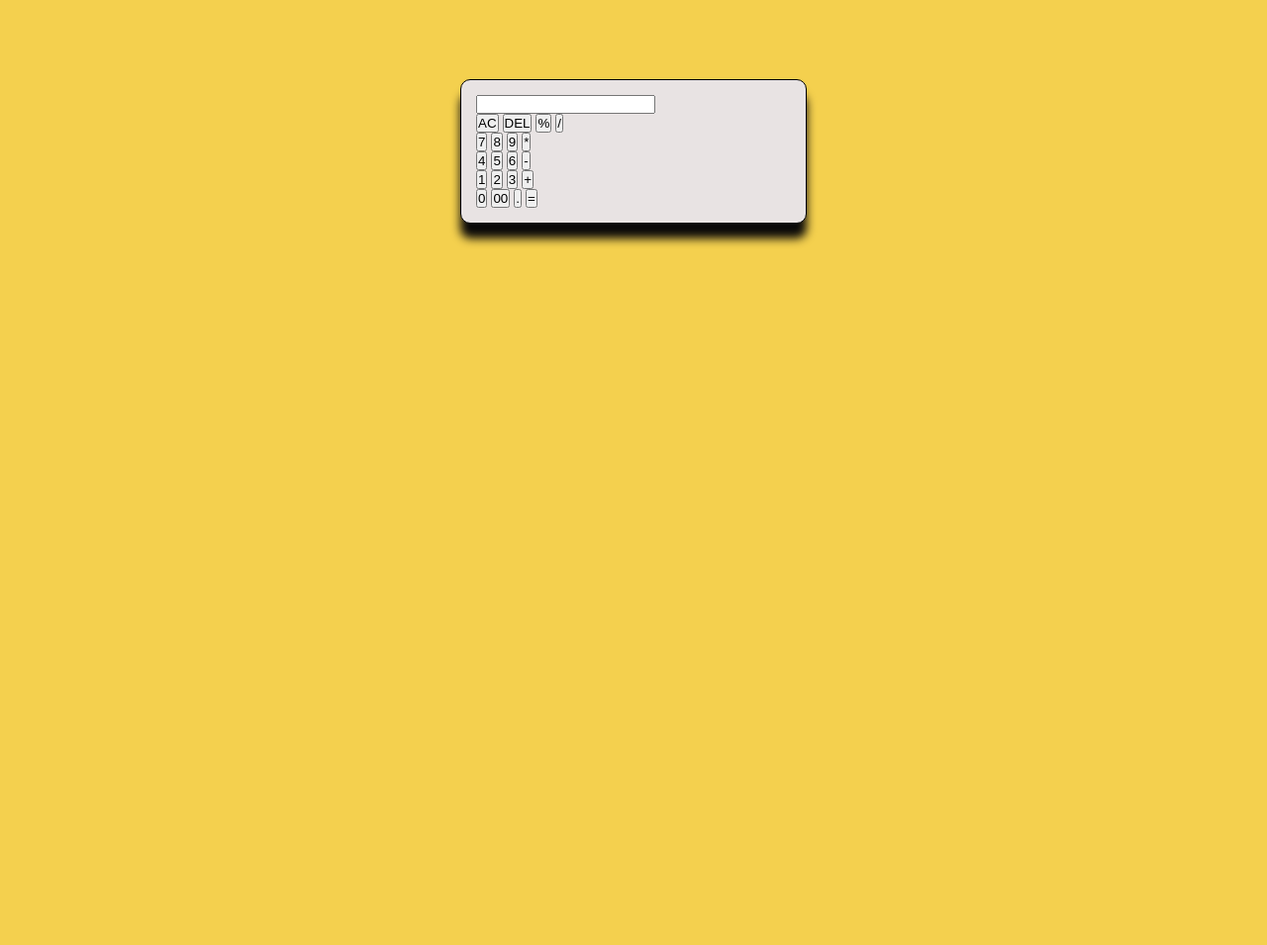
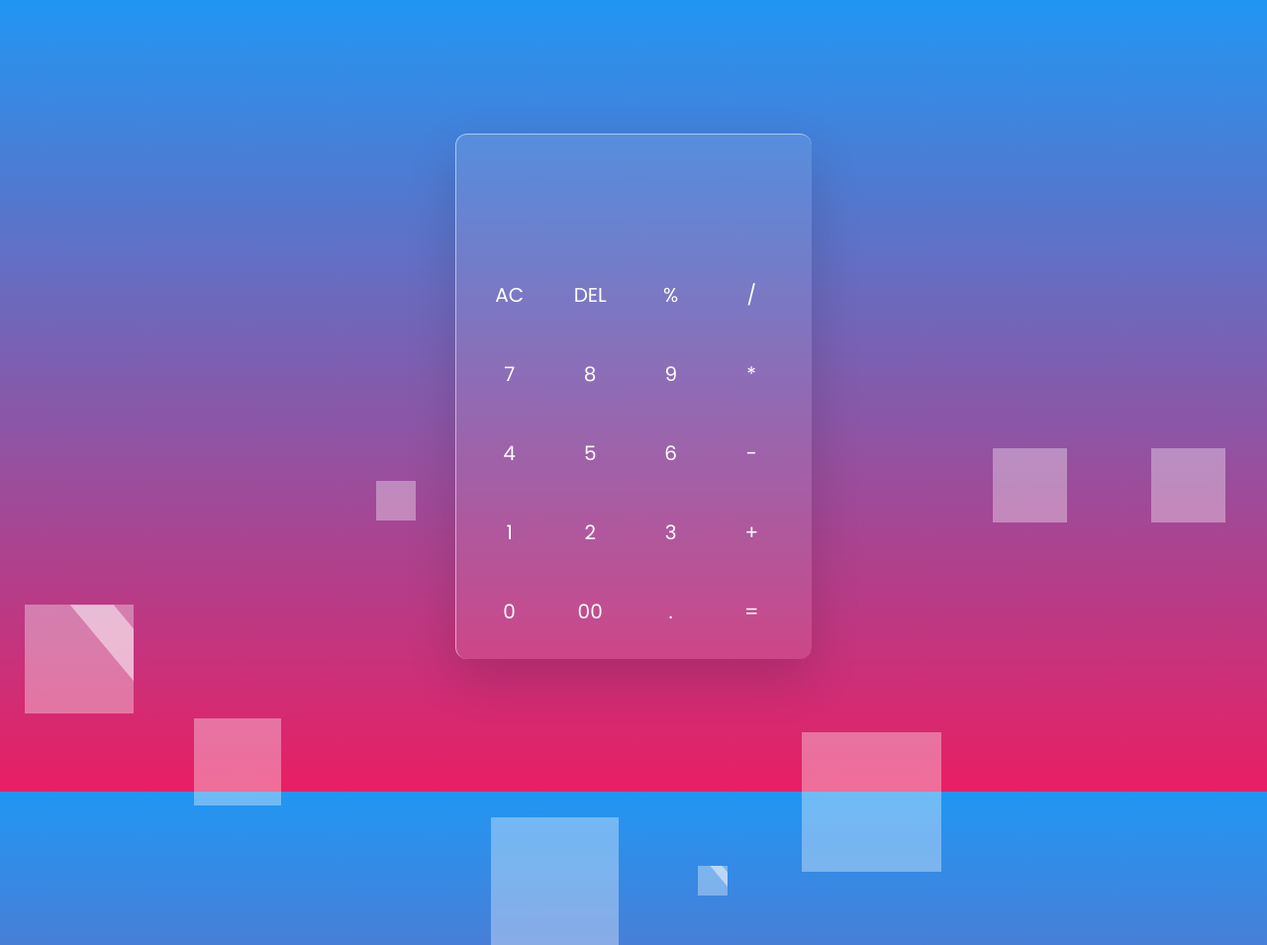
Before and after one commit to Mayank-Garg7/Html_Projects, a plain HTML site: page Calculator/index.html in a window 1280 px wide. Shown: the whole page at 99% size. Before the commit the page ends 800 px from the top, so only its background shows below. Drawn offline with Linux system fonts and the light colour scheme.

Commit message:
Add files via upload

```diff
--- a/Calculator/index.html
+++ b/Calculator/index.html
@@ -2,13 +2,10 @@
 <html lang="en" dir="ltr">
   <head>
     <meta charset="UTF-8">
-    <!-- Title for the HTML document -->
      <title> Calculator </title>
-    <!-- Link to an external stylesheet (style.css) -->
     <link rel="stylesheet" href="style.css">
    </head>
 <body>
-    <!-- Animated bubbles -->
 <div class="bubbles">
   <span class="one"></span>
   <span class="two"></span>
@@ -49,47 +46,35 @@
   <span class="seven"></span>
   <span class="seven"></span>
 </div>
-    <!-- Calculator container -->
  <div class="container">
-      <!-- Form for the calculator -->
    <form action="#" name="forms">
-        <!-- Input field for the calculator display -->
      <input type="text" name="answer">
-        <!-- Calculator buttons -->
      <div class="buttons">
-          <!-- Clear input button -->
        <input type="button" value="AC" onclick="forms.answer.value = ''">
-          <!-- Delete last character button -->
        <input type="button" value="DEL" onclick="forms.answer.value = forms.answer.value.substr(0 , forms.answer.value.length -1)">
-          <!-- Percentage button -->
        <input type="button" value="%" onclick="forms.answer.value += '%'">
-          <!-- Division button -->
        <input type="button" value="/" onclick="forms.answer.value += '/'">
      </div>
      <div class="buttons">
-          <!-- Numeric buttons and multiplication button -->
        <input type="button" value="7" onclick="forms.answer.value += '7'">
        <input type="button" value="8" onclick="forms.answer.value += '8'">
        <input type="button" value="9" onclick="forms.answer.value += '9'">
        <input type="button" value="*" onclick="forms.answer.value += '*'">
      </div>
      <div class="buttons">
-          <!-- Numeric buttons and subtraction button -->
        <input type="button" value="4" onclick="forms.answer.value += '4'">
        <input type="button" value="5" onclick="forms.answer.value += '5'">
        <input type="button" value="6" onclick="forms.answer.value += '6'">
        <input type="button" value="-" onclick="forms.answer.value += '-'">
      </div>
      <div class="buttons">
-          <!-- Numeric buttons and addition button -->
        <input type="button" value="1" onclick="forms.answer.value += '1'">
        <input type="button" value="2" onclick="forms.answer.value += '2'">
        <input type="button" value="3" onclick="forms.answer.value += '3'">
        <input type="button" value="+" onclick="forms.answer.value += '+'">
      </div>
      <div class="buttons">
-          <!-- Numeric buttons, zero button, decimal point, and equals button -->
-          <input type="button" value="0" onclick="forms.answer.value += '0'">
+       <input type="button" value="0"  onclick="forms.answer.value += '0'">
        <input type="button" value="00" onclick="forms.answer.value += '00'">
        <input type="button" value="." onclick="forms.answer.value += '.'">
        <input type="button" value="=" onclick="forms.answer.value = eval(forms.answer.value)">
--- /dev/null
+++ b/Calculator/style.css
@@ -0,0 +1,142 @@
+@import url('https://fonts.googleapis.com/css2?family=Poppins:wght@200;300;400;500;600;700&display=swap');
+*{
+  margin: 0;
+  padding: 0;
+  box-sizing: border-box;
+  font-family: 'Poppins',sans-serif;
+}
+body{
+  height: 100vh;
+  width: 100%;
+  overflow: hidden;
+  display: flex;
+  justify-content: center;
+  align-items: center;
+  background: linear-gradient(#2196f3 , #e91e63);
+}
+.bubbles{
+  position: absolute;
+  bottom: -120px;
+  display: flex;
+  flex-wrap: wrap;
+  margin-top: 70px;
+  width: 100%;
+  justify-content: space-around;
+}
+.bubbles span{
+  height: 60px;
+  width: 60px;
+  background: rgba(255, 255, 255, 0.1);
+  animation: move 10s linear infinite;
+  position: relative;
+  overflow: hidden;
+}
+@keyframes move {
+  100%{
+    transform: translateY(-100vh);
+  }
+}
+.bubbles span.one{
+  animation-delay: 2.2s;
+  transform: scale(2.15)
+}
+.bubbles span.two{
+  animation-delay: 3.5s;
+  transform: scale(1.55)
+}
+.bubbles span.three{
+  animation-delay: 0.2s;
+  transform: scale(0.35)
+}
+.bubbles span.four{
+  animation-delay: 6s;
+  transform: scale(2.15)
+}
+.bubbles span.five{
+  animation-delay: 7s;
+  transform: scale(0.5)
+}
+.bubbles span.six{
+  animation-delay: 4s;
+  transform: scale(2.5)
+}
+.bubbles span.seven{
+  animation-delay: 3;
+  transform: scale(1.5)
+}
+.bubbles span:before{
+  content: '';
+  position: absolute;
+  left: 0;
+  top: 0;
+  height: 60px;
+  width: 40%;
+  transform: skew(45deg) translateX(150px);
+  background: rgba(255, 255, 255, 0.15);
+  animation: mirror 3s linear infinite;
+}
+@keyframes mirror {
+  100%{
+    transform: translateX(-450px);
+  }
+}
+.bubbles span.one:before{
+  animation-delay: 1.5s;
+}
+.bubbles span.two:before{
+  animation-delay: 3.5s;
+}
+.bubbles span.three:before{
+  animation-delay: 2.5s;
+}
+.bubbles span.four:before{
+  animation-delay: 7.5s;
+}
+.bubbles span.five:before{
+  animation-delay: 4.5s;
+}
+.bubbles span.six:before{
+  animation-delay: 0.5s;
+}
+.bubbles span.seven:before{
+  animation-delay: 6s;
+}
+.container{
+  z-index: 12;
+  width: 360px;
+  padding: 15px;
+  border-radius: 12px;
+  background: rgba(255, 255, 255, 0.1);
+  box-shadow: 0 20px 50px rgba(0, 0, 0, 0.15);
+  border-top: 1px solid rgba(255, 255, 255, 0.5);
+  border-left: 1px solid rgba(255, 255, 255, 0.5);
+}
+.container input[type="text"]{
+  width: 100%;
+  height: 100px;
+  margin: 0 3px;
+  outline: none;
+  border: none;
+  color: #fff;
+  font-size: 20px;
+  text-align: right;
+  padding-right: 10px;
+  pointer-events: none;
+  background: transparent;
+}
+.container input[type="button"]{
+  height: 65px;
+  color: #fff;
+  width: calc(100% / 4 - 5px);
+  background: transparent;
+  border-radius: 12px;
+  margin-top: 15px;
+  outline: none;
+  border: none;
+  font-size: 20px;
+  cursor: pointer;
+  transition: all 0.3s ease;
+}
+.container input[type="button"]:hover{
+  background: rgba(255, 255, 255, 0.1);
+}
```
Lines whose indentation alone changed are shown as unchanged.
